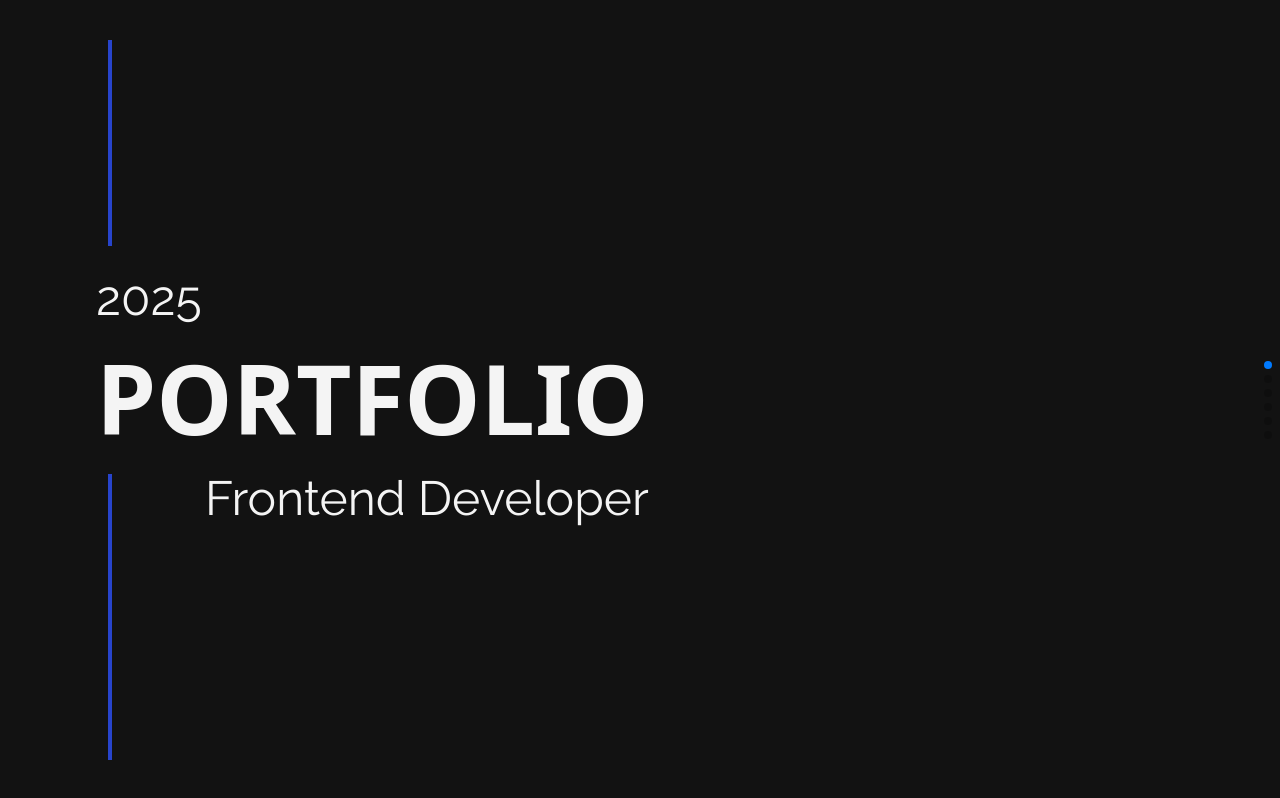
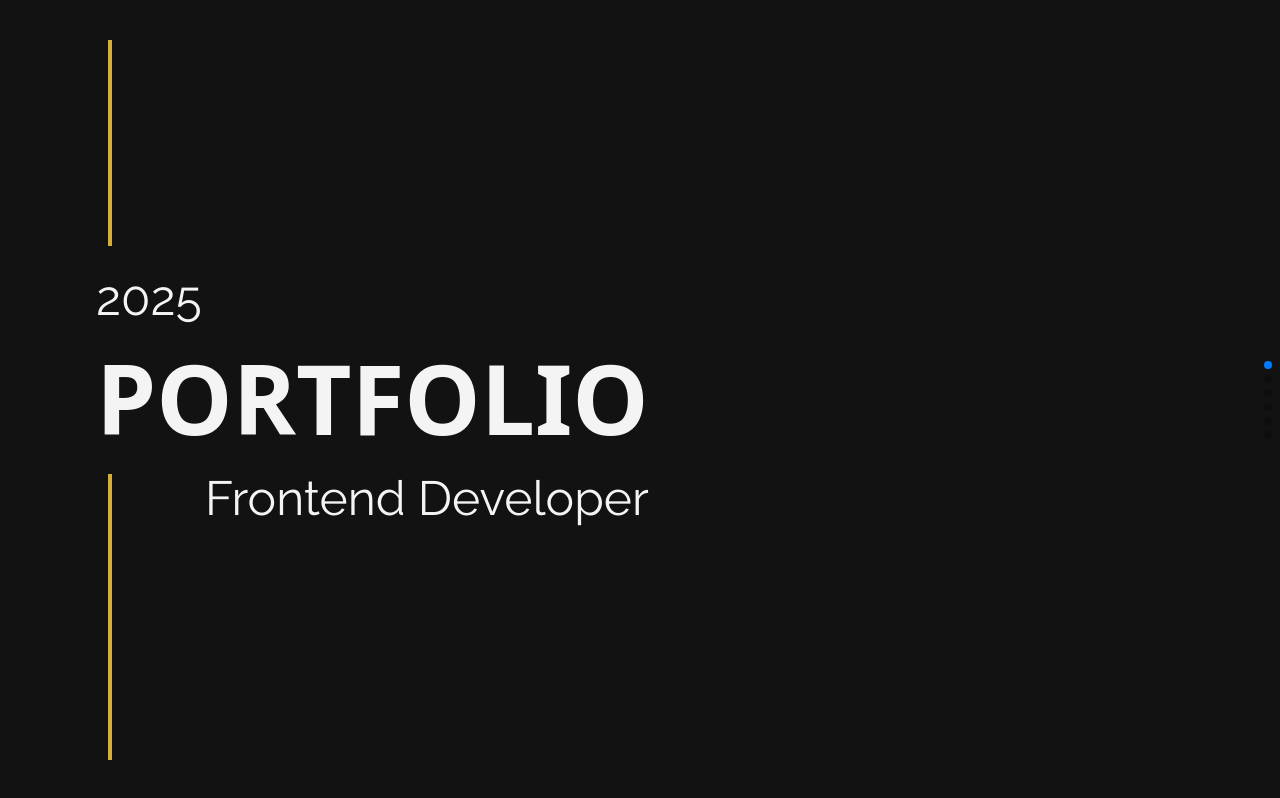
Before and after one commit to vikrant78951/portfolio, a Next.js app: page / in a window 1280 px wide. Built offline with nearby package versions, Linux system fonts and the light colour scheme; a web font is replaced by a local one.

Commit message:
theme update

```diff
--- a/app/globals.css
+++ b/app/globals.css
@@ -44,45 +44,44 @@
 }
 
 :root {
-  --background: #121212;           /* deep charcoal */
-  --foreground: #f4f4f4;           /* light platinum */
+  --background: #121212; /* deep charcoal */
+  --foreground: #f4f4f4; /* light platinum */
 
-  --card: #1e1e1e;                 /* dark charcoal */
+  --card: #1e1e1e; /* dark charcoal */
   --card-foreground: #f4f4f4;
 
   --popover: #1e1e1e;
   --popover-foreground: #f4f4f4;
 
-  --primary: #2744cc;              /* luxury gold */
+  --primary: #d4af37;
   --primary-foreground: #121212;
 
-  --secondary: #2c2c2c;            /* mid charcoal */
+  --secondary: #2c2c2c;
   --secondary-foreground: #f4f4f4;
 
   --muted: #191919;
   --muted-foreground: #999999;
 
-  --accent: #2744cc;
+  --accent: #d4af37;
   --accent-foreground: #121212;
 
   --border: #2a2a2a;
   --input: #1e1e1e;
-  --ring: #2744cc;
+  --ring: #d4af37;
 
   --sidebar: #1e1e1e;
   --sidebar-foreground: #f4f4f4;
-  --sidebar-primary: #2744cc;
+  --sidebar-primary: #d4af37;
   --sidebar-primary-foreground: #121212;
   --sidebar-accent: #2c2c2c;
   --sidebar-accent-foreground: #f4f4f4;
   --sidebar-border: #2a2a2a;
-  --sidebar-ring: #2744cc;
+  --sidebar-ring: #d4af37;
 }
-
 
 @layer base {
   * {
-    @apply border-border outline-ring/50 ;
+    @apply border-border outline-ring/50;
   }
   body {
     @apply bg-background text-foreground;
--- a/src/components/intro/intro.tsx
+++ b/src/components/intro/intro.tsx
@@ -13,12 +13,14 @@
   } = data;
 
   return (
-    <Panel
+   <div>
+     <Panel
       title={`${firstName} ${lastName}`}
       subtitle={`${day}/${month}/${year}`}
       description={summary}
       stacks={specialization}
     />
+   </div>
   );
 };
 
```
